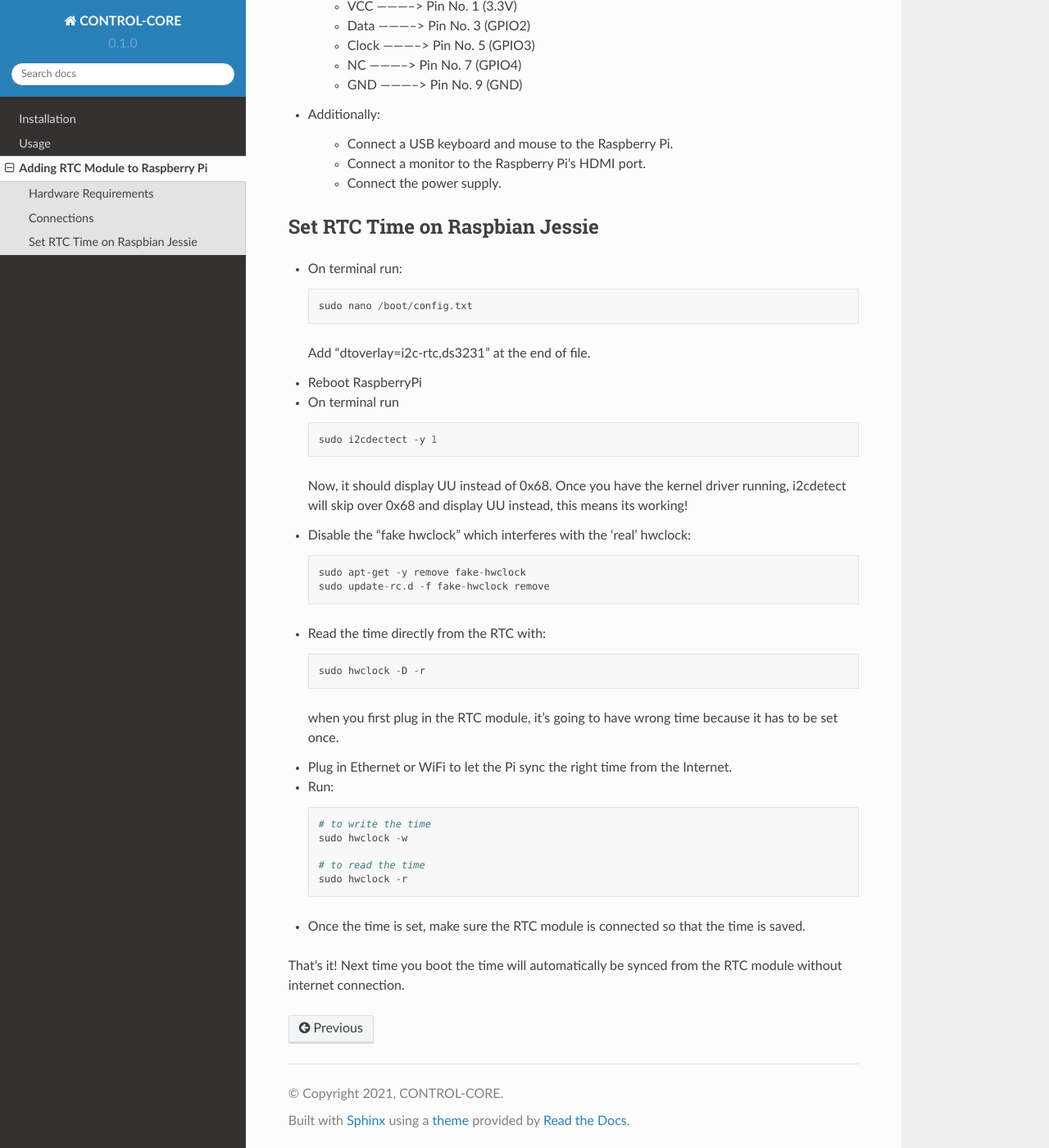
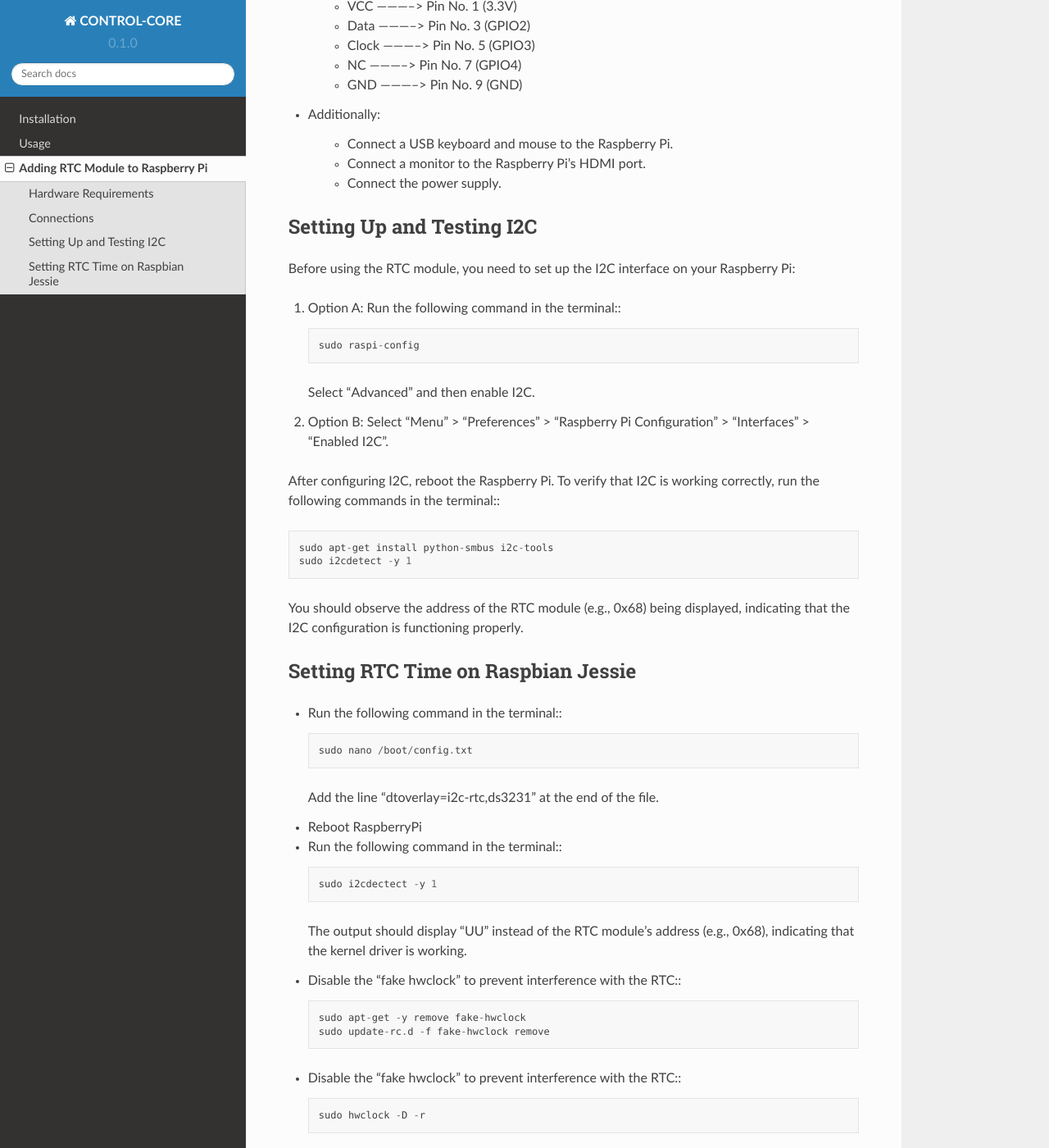
Before and after one commit to ControlCore-Project/documentation, a Sphinx documentation site: the page built from docs/source/raspberrypi.rst, in a window 1280 px wide and 1400 px high, scrolled down 744 px. Shown: the whole window at 82% size. Built offline with Sphinx 7.4.7 and the Read the Docs theme 2.0.0, drawn with Linux system fonts in a browser that asks for light colours; some of the changed text lies outside the part shown.

Commit message:
Completed documentation of setting up RaspberryPi with RTC

```diff
--- a/docs/source/raspberrypi.rst
+++ b/docs/source/raspberrypi.rst
@@ -36,35 +36,56 @@ Connect the RTC module to the Raspberry Pi's GPIO pins as follows:
     - Connect a monitor to the Raspberry Pi's HDMI port.
     - Connect the power supply.
 
-Set RTC Time on Raspbian Jessie
--------------------------------
+Setting Up and Testing I2C
+--------------------------
 
-- On terminal run::
+Before using the RTC module, you need to set up the I2C interface on your Raspberry Pi:
+
+1. Option A: Run the following command in the terminal:::
+
+    sudo raspi-config
+
+   Select "Advanced" and then enable I2C.
+
+2. Option B: Select "Menu" > "Preferences" > "Raspberry Pi Configuration" > "Interfaces" > "Enabled I2C".
+
+After configuring I2C, reboot the Raspberry Pi. To verify that I2C is working correctly, run the following commands in the terminal:::
+
+    sudo apt-get install python-smbus i2c-tools
+    sudo i2cdetect -y 1
+
+You should observe the address of the RTC module (e.g., 0x68) being displayed, indicating that the I2C configuration is functioning properly.
+
+
+Setting RTC Time on Raspbian Jessie
+-----------------------------------
+
+- Run the following command in the terminal:::
 
     sudo nano /boot/config.txt
 
-  Add "dtoverlay=i2c-rtc,ds3231" at the end of file.
+  Add the line "dtoverlay=i2c-rtc,ds3231" at the end of the file.
 
 - Reboot RaspberryPi
 
-- On terminal run ::
+- Run the following command in the terminal:::
 
     sudo i2cdectect -y 1
 
-  Now, it should display UU instead of 0x68. Once you have the kernel driver running, i2cdetect will skip over 0x68 and display UU instead, this means its working!
+  The output should display "UU" instead of the RTC module's address (e.g., 0x68), indicating that the kernel driver is working.
 
-- Disable the "fake hwclock" which interferes with the 'real' hwclock::
+- Disable the "fake hwclock" to prevent interference with the RTC:::
 
     sudo apt-get -y remove fake-hwclock
     sudo update-rc.d -f fake-hwclock remove
 
-- Read the time directly from the RTC with::
+- Disable the "fake hwclock" to prevent interference with the RTC:::
 
     sudo hwclock -D -r
 
-  when you first plug in the RTC module, it's going to have wrong time because it has to be set once.
+ Note that the RTC module may initially have the wrong time and needs to be set once.
 
-- Plug in Ethernet or WiFi to let the Pi sync the right time from the Internet.
+- Connect the Raspberry Pi to Ethernet or Wi-Fi to allow it to sync the correct time from the Internet.
 
 - Run::
 
@@ -75,6 +96,4 @@ Set RTC Time on Raspbian Jessie
     sudo hwclock -r
 
 
-- Once the time is set, make sure the RTC module is connected so that the time is saved.
-
-That's it! Next time you boot the time will automatically be synced from the RTC module without internet connection.
+Ensure that the RTC module remains connected so that the time is saved. From now on, the Raspberry Pi will automatically sync the time from the RTC module at boot, even without an Internet connection.
```
Also changed, not shown: other parts of docs/source/raspberrypi.rst (+2 -2 lines).
